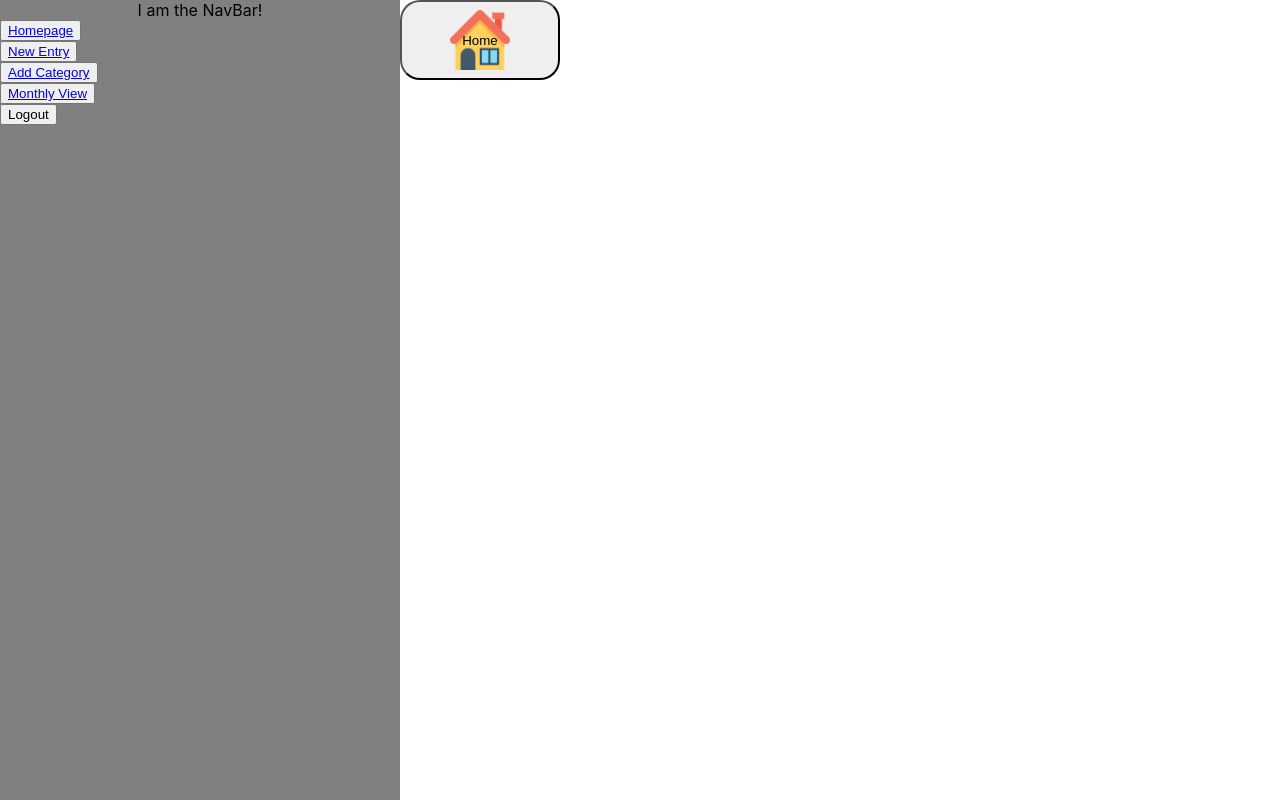
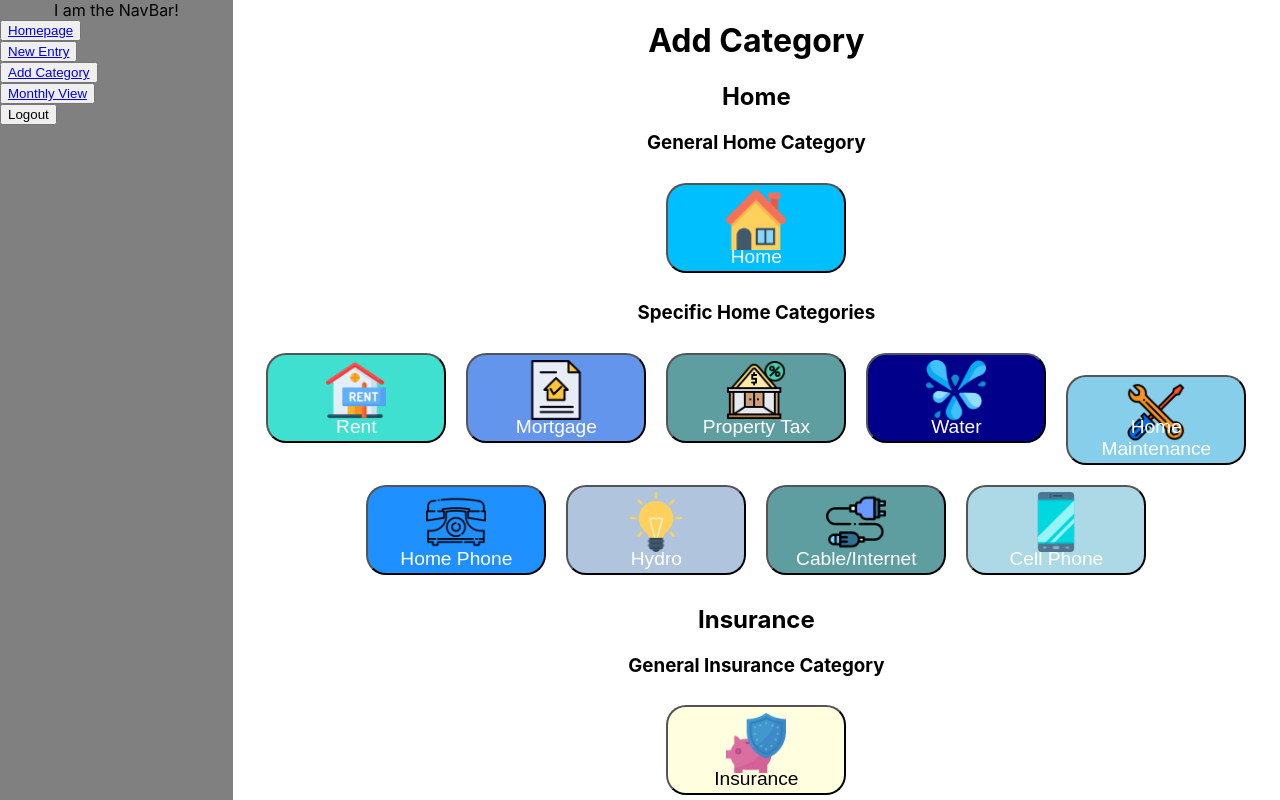
Before and after one commit to carol-woo/LHL-Final-Project, a React (Create React App) app in the folder client/: page /new-category in a window 1280 px wide. Built offline with nearby package versions, Linux system fonts and the light colour scheme.

Commit message:
added button styles

```diff
--- a/client/src/components/NewCategory.js
+++ b/client/src/components/NewCategory.js
@@ -1,5 +1,4 @@
 import React, {useState, useEffect} from 'react';
-import axios from 'axios';
 import "../styles/categorybuttons.css";
 
 //New Category view
@@ -15,8 +14,45 @@ export default function NewCategory(){
   // }, [])
 
   return(
-    <div>
-      <button type="submit" id="home_page">Home</button>
+    <div className="category">
+      <h1>Add Category</h1>
+      <h2>Home</h2>
+      <h3>General Home Category</h3>
+      <button type="submit" id="house" className="category_buttons">Home</button>
+      <h3>Specific Home Categories</h3>
+      <button type="submit" id="rent" className="category_buttons">Rent</button>
+      <button type="submit" id="mortgage" className="category_buttons">Mortgage</button>
+      <button type="submit" id="property" className="category_buttons">Property Tax</button>
+      <button type="submit" id="water" className="category_buttons">Water</button>
+      <button type="submit" id="home_maintenance" className="category_buttons">Home Maintenance</button>
+      <button type="submit" id="home_phone" className="category_buttons">Home Phone</button>
+      <button type="submit" id="hydro" className="category_buttons">Hydro</button>
+      <button type="submit" id="cable_internet" className="category_buttons">Cable/Internet</button>
+      <button type="submit" id="cell_phone" className="category_buttons">Cell Phone</button>
+      <h2>Insurance</h2>
+      <h3>General Insurance Category</h3>
+      <button type="submit" id="insurance" className="category_buttons">Insurance</button>
+      <h3>Specific Insurance Categories</h3>
+      <button type="submit" id="mortgage_insurance" className="category_buttons">Mortgage Insurance</button>
+      <button type="submit" id="home_insurance" className="category_buttons">Home insurance</button>
+      <button type="submit" id="life_insurance" className="category_buttons">Life Insurance</button>
+      <button type="submit" id="auto_insurance" className="category_buttons">Auto Insurance</button>
+      <h2>Travel</h2>
+      <button type="submit" id="transportation" className="category_buttons">Transportation</button>
+      <button type="submit" id="gas" className="category_buttons">Gas</button>
+      <button type="submit" id="public_transportation" className="category_buttons">Public Transportation</button>
+      <button type="submit" id="parking" className="category_buttons">Parking</button>
+      <h2>Eating</h2>
+      <button type="submit" id="food" className="category_buttons">Food</button>
+      <button type="submit" id="groceries" className="category_buttons">Groceries</button>
+      <button type="submit" id="restaurants" className="category_buttons">Restaurants</button>
+      <button type="submit" id="recreational" className="category_buttons">Recreational</button>
+      <button type="submit" id="beverage" className="category_buttons">Beverage</button>
+      <h2>Others</h2>
+      <button type="submit" id="loans" className="category_buttons">Loans</button>
+      <button type="submit" id="miscellaneous" className="category_buttons">Miscellaneous</button>
+      <button type="submit" id="medical" className="category_buttons">Medical/Healtcare</button>
+      <button type="submit" id="pets" className="category_buttons">Pets</button>
     </div>
   )
 }
--- a/client/src/styles/categorybuttons.css
+++ b/client/src/styles/categorybuttons.css
@@ -1,9 +1,150 @@
-#home_page {
-  background-image: url("./Images/house.png");
+.category {
+  height: 100%;
+  overflow: scroll;
+}
+
+.category_buttons {
+  display: inline-flex;
+  flex-direction: column-reverse;
+  align-items: center;
   background-size: 60px 60px;
   background-repeat: no-repeat;
-  background-position: center;
+  background-position: top;
+  background-position-y: 20%;
   border-radius: 20px;
-  width: 160px;
-  height: 80px;
+  width: 180px;
+  height: 90px;
+  padding-bottom: 3px;
+  font-size: 1.2rem;
+  margin: 10px;
 }
+
+/* HOME CATEGORY */
+#house {
+  background-image: url("./Images/house.png");
+  background-color: rgb(0,191,255);
+  color: white;
+}
+#rent {
+  background-image: url("./Images/rent.png");
+  background-color: rgb(64,224,208);
+  color: white;
+}
+#property {
+  background-image: url("./Images/propertytax.png");
+  background-color: rgb(95,158,160);
+  color: white;
+}
+#home_maintenance {
+  background-image: url("./Images/homemaintenance.png");
+  background-color: rgb(135,206,235);
+  color: white;
+}
+#hydro {
+  background-image: url("./Images/hydro.png");
+  background-color: rgb(176,196,222);
+  color: white;
+}
+#home_phone {
+  background-image: url("./Images/hometelephone.png");
+  background-color: rgb(30,144,255);
+  color: white;
+}
+#cable_internet {
+  background-image: url("./Images/cableinternet.png");
+  background-color: rgb(95,158,160);
+  color: white;
+}
+#mortgage {
+  background-image: url("./Images/mortgage.png");
+  background-color: rgb(100,149,237);
+  color: white;
+}
+#cell_phone {
+  background-image: url("./Images/cellphone.png");
+  background-color: rgb(173,216,230);
+  color: white;
+}
+#water {
+  background-image: url("./Images/water.png");
+  background-color: rgb(0,0,139);
+  color: white;
+}
+
+
+/* INSURANCE CATEGORY */
+#insurance {
+  background-image: url("./Images/insurance.png");
+  background-color: rgb(255,255,224);
+  color: black;
+}
+#mortgage_insurance {
+  background-image: url("./Images/mortgage_insurance.png");
+  font-size: 1.1rem;
+  background-color: rgb(238,232,170);
+}
+#auto_insurance {
+  background-image: url("./Images/autoinsurance.png");
+  background-color: rgb(240,230,140);
+}
+#home_insurance {
+  background-image: url("./Images/homeinsurance.png");
+  background-color: rgb(245,245,220);
+}
+#life_insurance {
+  background-image: url("./Images/lifeinsurance.png");
+  background-color: rgb(255,240,245);
+}
+
+/* TRAVELLING RELATED CATEGORIES */
+#transportation {
+  background-image: url("./Images/transportation.png");
+}
+#gas {
+  background-image: url("./Images/gas.png");
+}
+#parking {
+  background-image: url("./Images/parking-sign.png");
+}
+#public_transportation {
+  background-image: url("./Images/publictransportation.png");
+  font-size: 1.1rem;
+}
+
+/* FOOD RELATED CATEGORIES */
+#food {
+  background-image: url("./Images/food.png");
+}
+#groceries {
+  background-image: url("./Images/grocery.png");
+}
+
+#restaurants {
+  background-image: url("./Images/restaurant.png");
+}
+
+#beverage {
+  background-image: url("./Images/beverage.png");
+}
+
+
+/* OTHER CATEGORIES */
+#medical {
+  background-image: url("./Images/medical.png");
+}
+
+#pets {
+  background-image: url("./Images/pets.png");
+}
+
+#loans {
+  background-image: url("./Images/loans.png");
+}
+
+#recreational {
+  background-image: url("./Images/recreational.png");
+}
+
+#miscellaneous {
+  background-image: url("./Images/miscellaneous.png");
+}
```
Also changed, not shown: client/src/styles/Images/mortgage_insurance.png (added).
